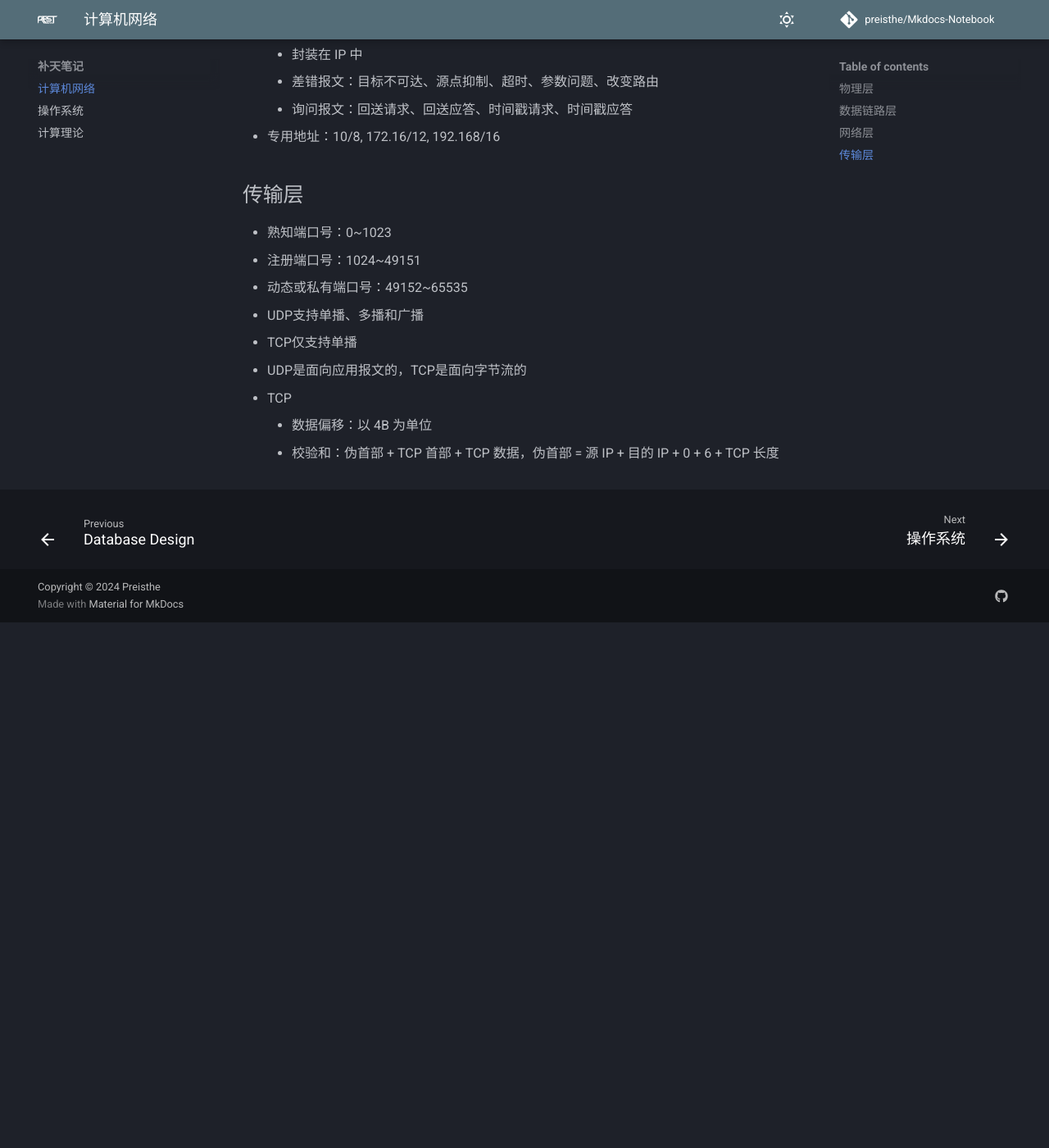
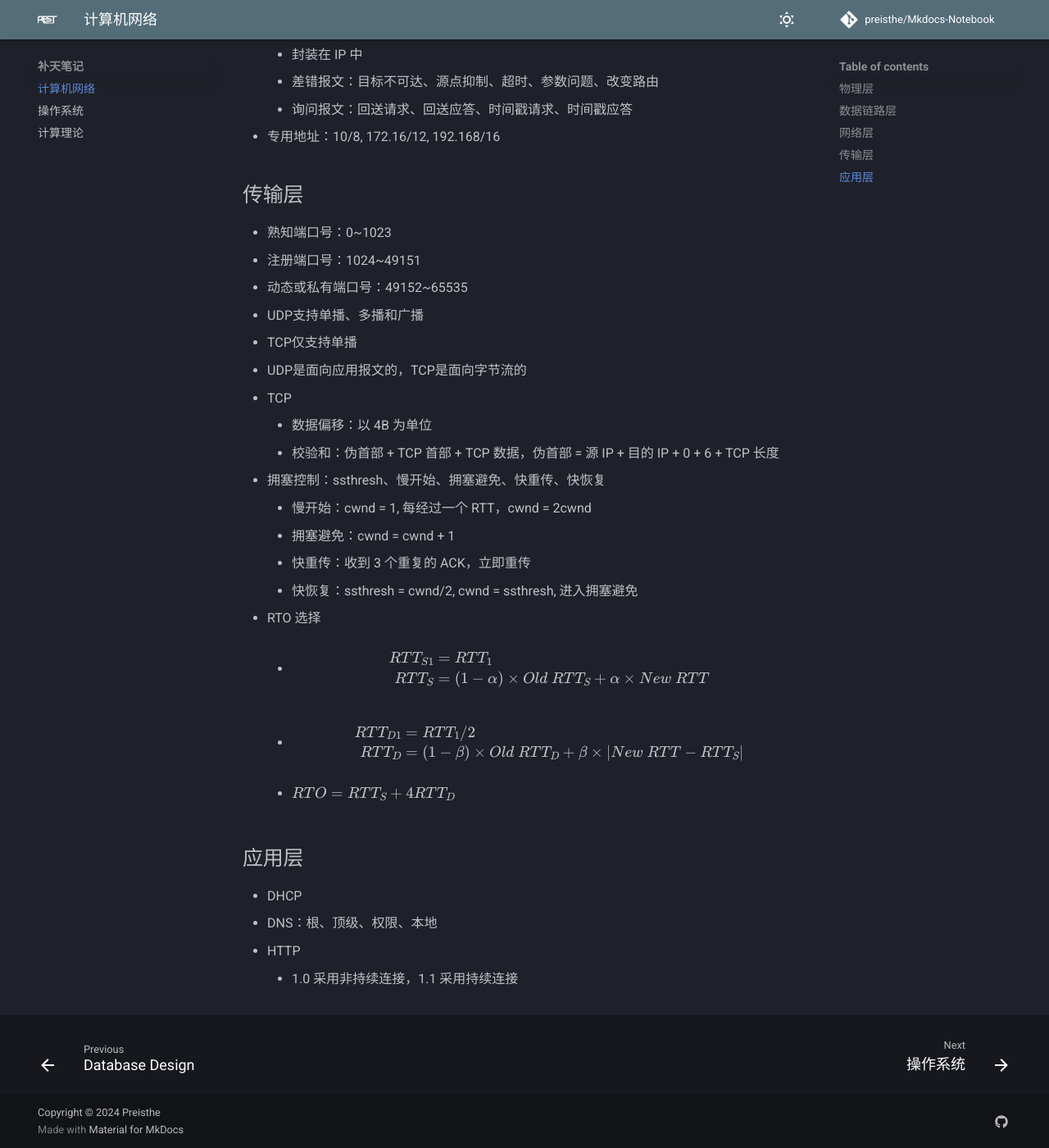
Before and after one commit to Preisthe/Mkdocs-Notebook, an MkDocs documentation site: the page built from docs/补天笔记/cn.md, in a window 1280 px wide and 1400 px high, scrolled down 2130 px. Shown: the whole window at 82% size. Built offline with MkDocs 1.6.1 and Material for MkDocs 9.7.7, drawn with Linux system fonts in a browser that asks for light colours; comment, search, counter and statistics services are not loaded; before the commit the page ends 2889 px from its top, so only the background shows below that.

Commit message:
update 计网笔记

```diff
--- a/docs/补天笔记/cn.md
+++ b/docs/补天笔记/cn.md
@@ -74,3 +74,25 @@
 - TCP
     - 数据偏移：以 4B 为单位
     - 校验和：伪首部 + TCP 首部 + TCP 数据，伪首部 = 源 IP + 目的 IP + 0 + 6 + TCP 长度
+- 拥塞控制：ssthresh、慢开始、拥塞避免、快重传、快恢复
+    - 慢开始：cwnd = 1, 每经过一个 RTT，cwnd = 2cwnd
+    - 拥塞避免：cwnd = cwnd + 1
+    - 快重传：收到 3 个重复的 ACK，立即重传
+    - 快恢复：ssthresh = cwnd/2, cwnd = ssthresh, 进入拥塞避免
+- RTO 选择
+    - $$\begin{aligned}
+    RTT_{S1} &= RTT_1\\
+    RTT_S &= (1-\alpha)\times Old\ RTT_S + \alpha \times New\ RTT
+    \end{aligned}$$
+    - $$\begin{aligned}
+    RTT_{D1} &= RTT_1/2\\
+    RTT_D &= (1-\beta)\times Old\ RTT_D + \beta \times |New\ RTT-RTT_S|
+    \end{aligned}$$
+    - $RTO = RTT_S + 4RTT_D$
+
+## 应用层
+
+- DHCP
+- DNS：根、顶级、权限、本地
+- HTTP
+    - 1.0 采用非持续连接，1.1 采用持续连接
```
